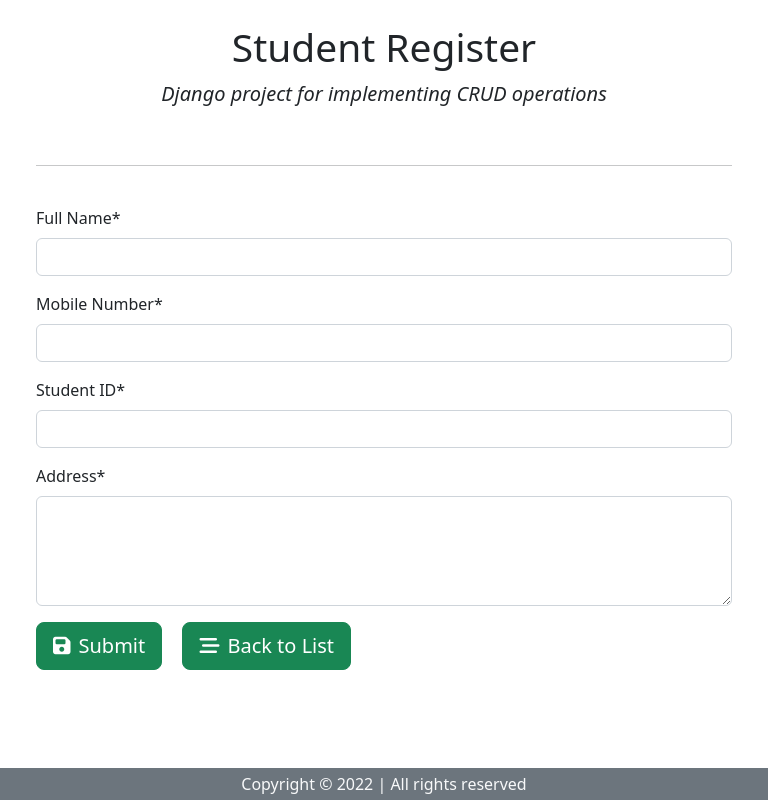
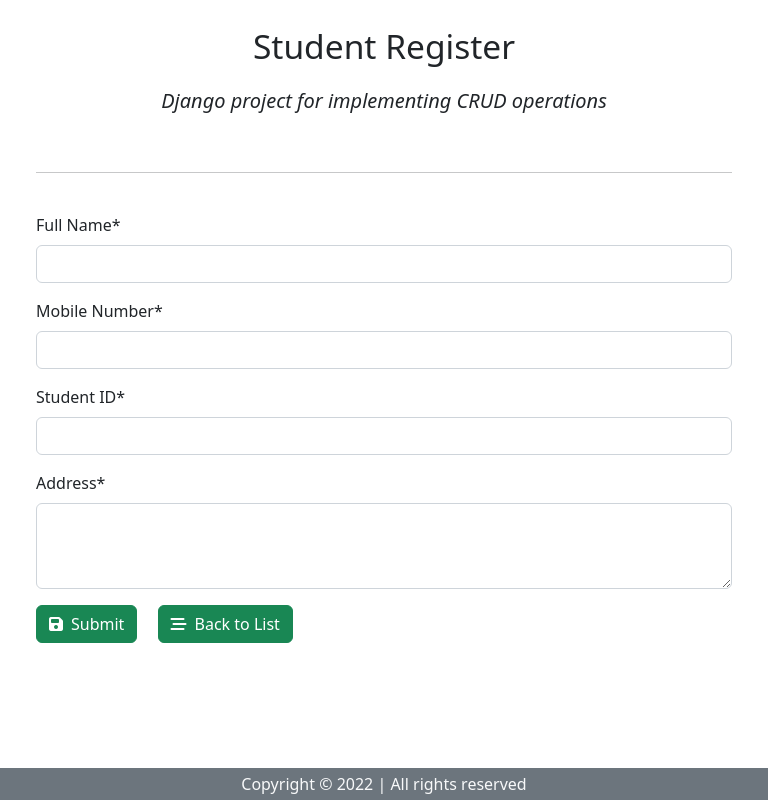
Before and after one commit to pratyush770/CRUD-Operations, a Django app: page / in a window 768 px wide. Run offline with Django 4.2, Linux system fonts and the light colour scheme; some libraries are stand-ins or nearby versions.

Commit message:
first commit

```diff
--- /dev/null
+++ b/static/crud.css
@@ -0,0 +1,23 @@
+@media only screen and (min-device-width:700px) and (max-device-width:900px){
+    html,body{
+        width:100%;
+        height:100%;
+        margin:0;
+        padding:0;
+        overflow-x:hidden;
+    }
+    h2{
+        padding-top:18px;
+    }
+    p{
+        padding-top:12px;
+    }
+}
+@media only screen and (min-device-width:320px) and (max-device-width:480px){
+    h2{
+        padding-top:0px;
+    }
+    p{
+        padding-top:0px;
+    }
+}
--- a/templates/base.html
+++ b/templates/base.html
@@ -13,12 +13,12 @@
     <!-- jQuery CSS -->
     <link rel="stylesheet" href="https://cdn.datatables.net/1.12.1/css/jquery.dataTables.min.css">
     <!-- External CSS -->
-    <link rel="stylesheet" href="static/main.css" type="text/css">
+    <link rel="stylesheet" type="text/css" href="static/crud.css">
 </head>
 
 <body>
-    <div class="container mt-4">
-        <h1 class="display-5 text-center">Student Register</h1>
+    <div class="container mt-2">
+        <h2 class="display-6 text-center">Student Register</h2>
         <p class="lead fst-italic text-center">Django project for implementing CRUD operations</p>
         <br>
         <hr class="my-3">
@@ -41,7 +41,7 @@
         });
         $(document).ready(function () {
             $("textarea").attr({
-                "rows": "4",
+                "rows": "3",
                 "cols": "10"
             });
         });
--- a/templates/student_form.html
+++ b/templates/student_form.html
@@ -9,9 +9,9 @@
     {{form.mobile|as_crispy_field}}
     {{form.stud_code|as_crispy_field}}
     {{form.address|as_crispy_field}}
-    <button type="submit" class="btn btn-success btn-block btn-lg me-3"><i
+    <button type="submit" class="btn btn-success btn-block btn-md me-3"><i
             class="fa-solid fa-floppy-disk me-2"></i>Submit</button>
-    <a href="{% url 'student_list' %}" class="btn btn-success btn-block btn-lg">
+    <a href="{% url 'student_list' %}" class="btn btn-success btn-block btn-md">
         <i class="fa-solid fa-stream me-2"></i>Back to List
     </a>
 </form>
```
Also changed, not shown: templates/student_list.html (+7 -8 lines), db.sqlite3, static/main.css (deleted).
